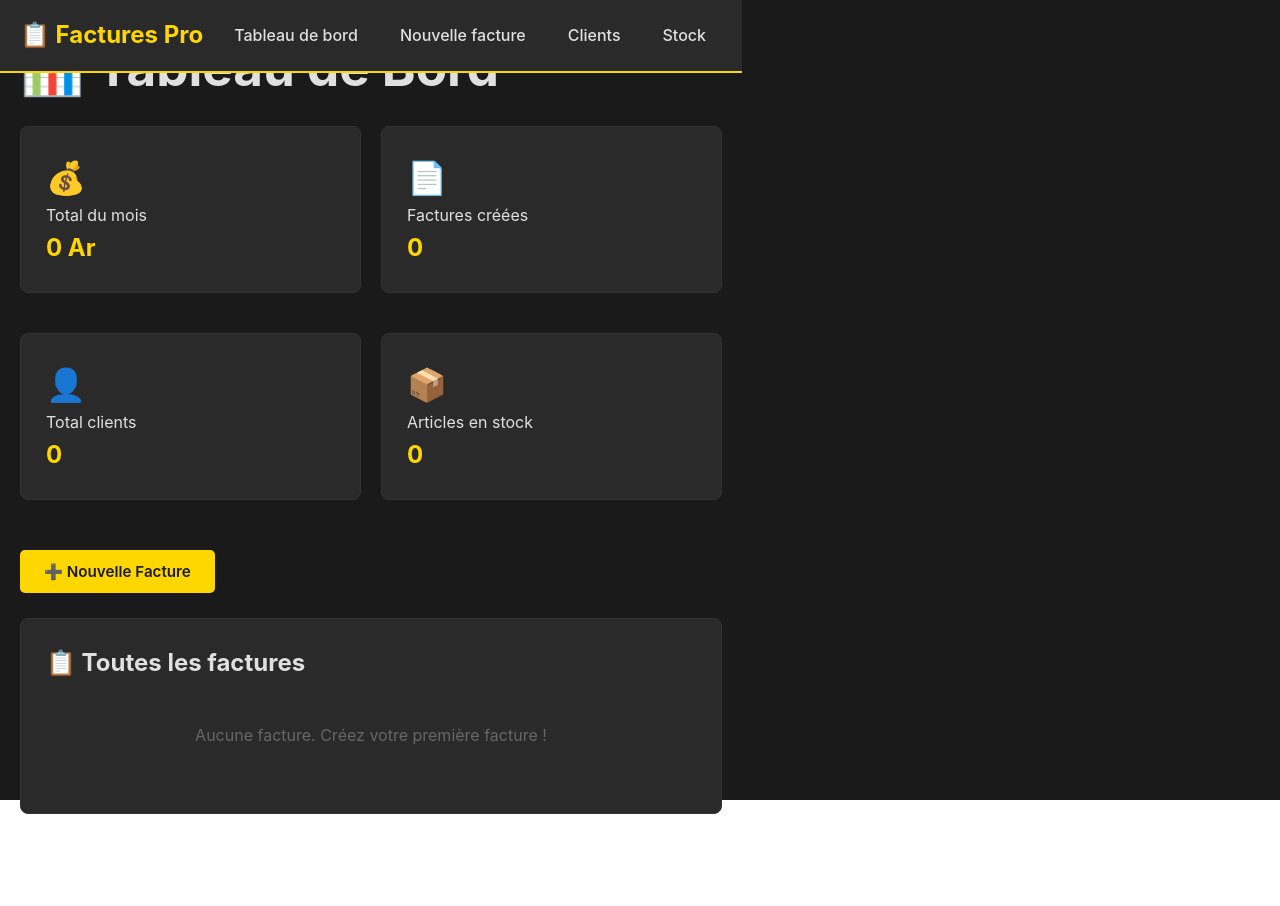
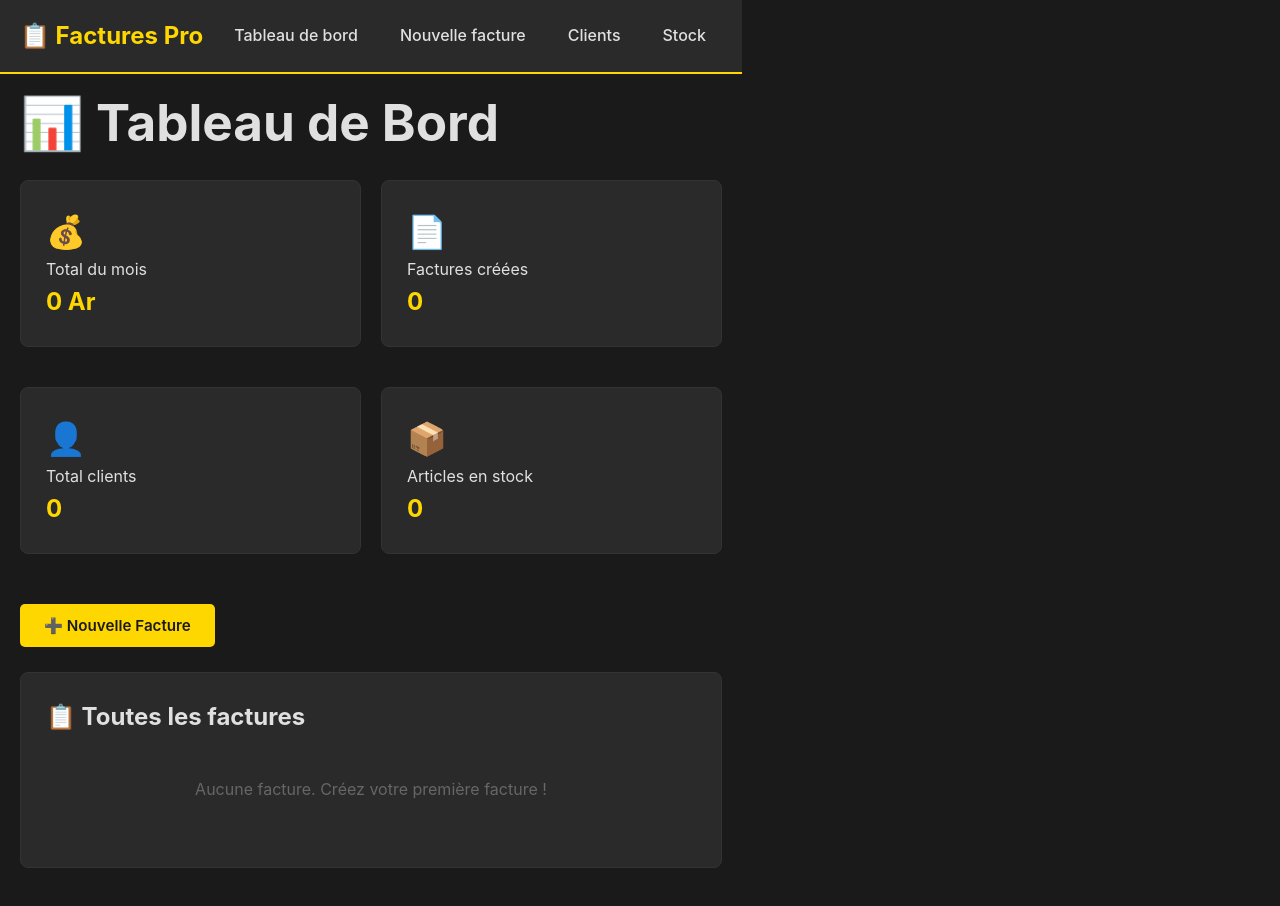
Before and after one commit to HeriMaAndria/MG-inventory, a React (Vite) app: page / in a window 1280 px wide. Before the commit the page ends 854 px from the top, so only its background shows below. Built offline with nearby package versions, Linux system fonts and the light colour scheme.

Commit message:
Change body height to min-height in global.css
Changed height to min-height for body to allow flexible content sizing.

```diff
--- a/src/styles/global.css
+++ b/src/styles/global.css
@@ -14,14 +14,12 @@
 
 body {
   width: 100%;
-  height: 100vh;
+  min-height: 100vh;
   font-family: -apple-system, BlinkMacSystemFont, 'Segoe UI', Arial, sans-serif;
   background: var(--bg-primary);
   color: var(--text);
   line-height: 1.6;
   overflow-x: hidden;
-  display: flex;
-  justify-items: center;
 }
 
 .navbar {
```
